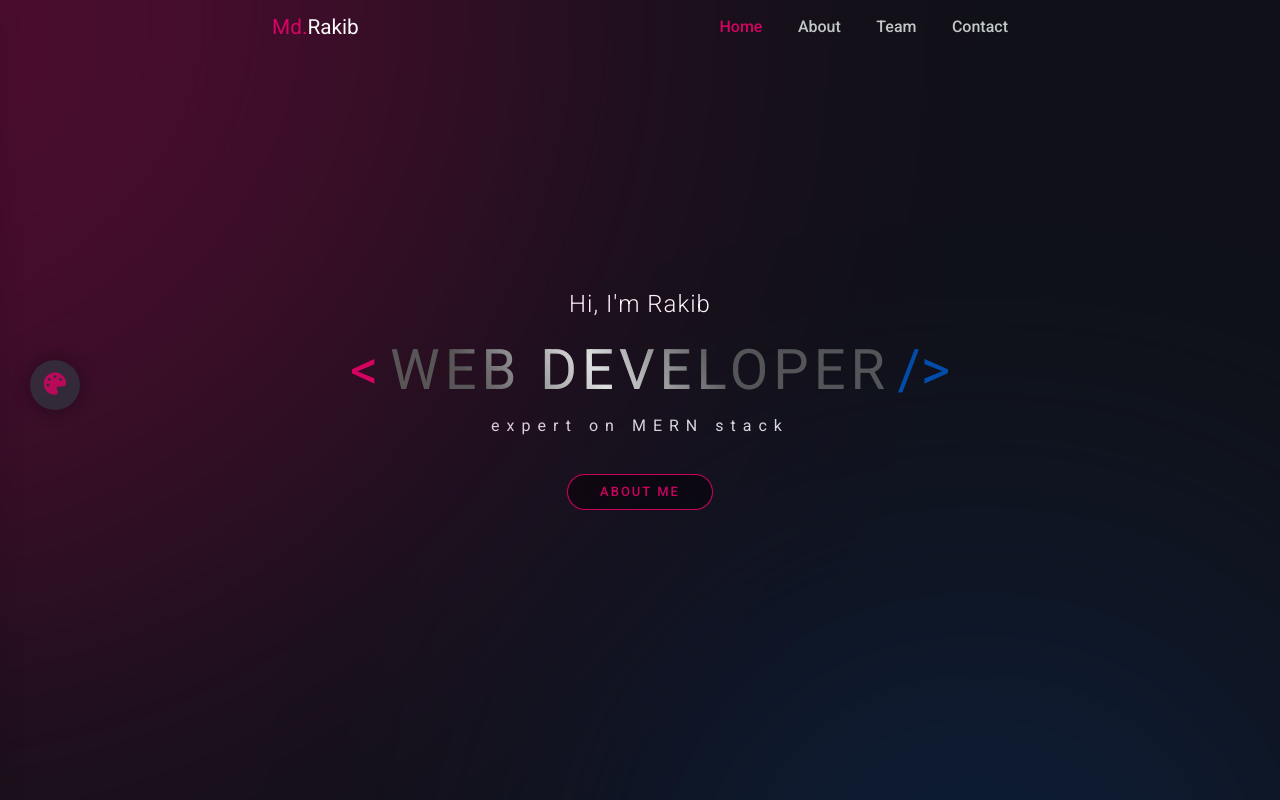
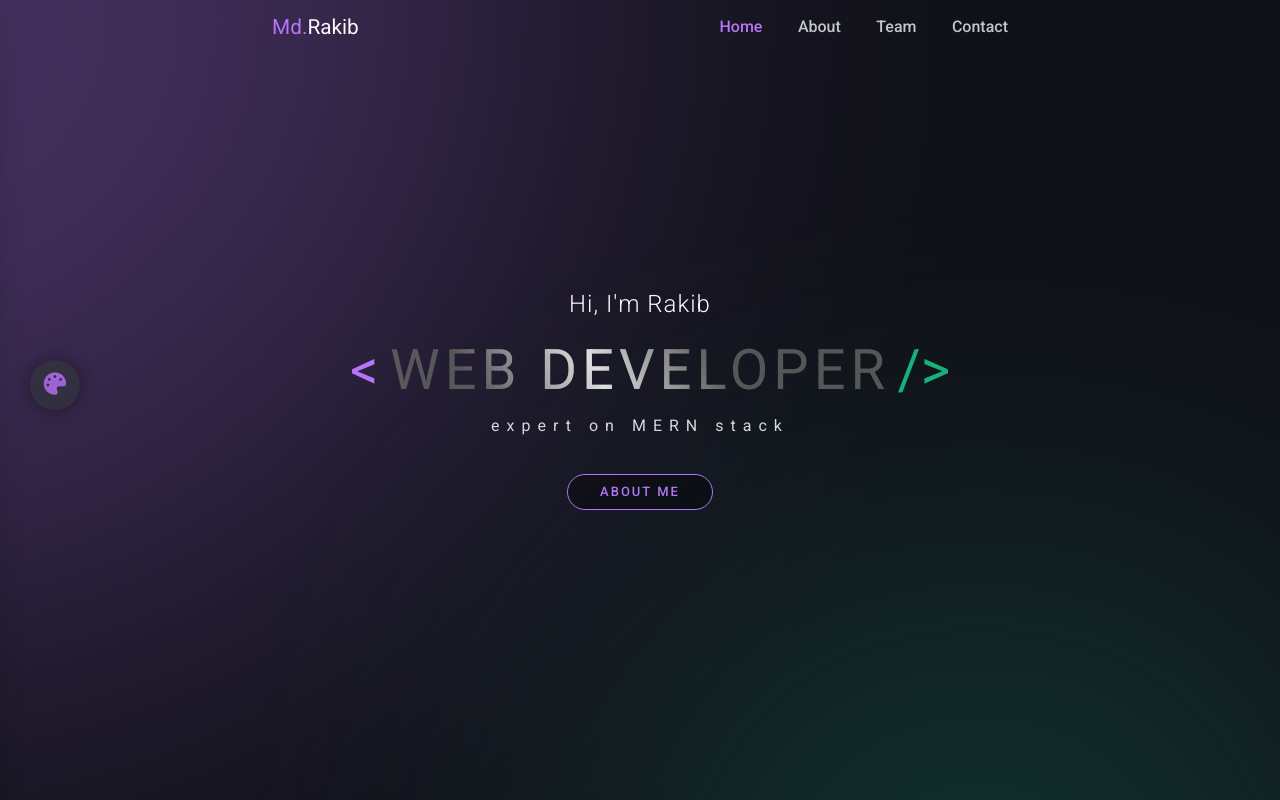
Before and after one commit to mohammedrakib944/Portfolio_React_Vite, a React (Vite) app: page / in a window 1280 px wide. Shown: the top 800 px of the page. Built offline with nearby package versions, Linux system fonts and the light colour scheme.

Commit message:
primary COlor change

```diff
--- a/src/App.css
+++ b/src/App.css
@@ -1,7 +1,7 @@
 @import url("https://fonts.googleapis.com/css2?family=Rajdhani:wght@300;400;500;600;700&family=Roboto:ital,wght@0,100;0,300;0,400;0,500;0,700;0,900;1,900&display=swap");
 :root {
   /* --primaryColor: #fb3858; */
-  --primaryColor: #ff0071ce;
+  --primaryColor: #b774f9;
   --blue: #009eff;
   --projectBg: #282a36;
   --secondaryColor: #32323e;
--- a/src/components/nav/Nav.jsx
+++ b/src/components/nav/Nav.jsx
@@ -35,7 +35,7 @@ export default function Nav() {
           </button>
           <h5 className="settingsTitle">Settings</h5>
           <hr />
-          <h6 className="colorTitle">Primary Color</h6>
+          <h6 className="colorTitle">Themes</h6>
           <div className="primaryColorChage">
             <button
               className="colorBtn redBg"
```
